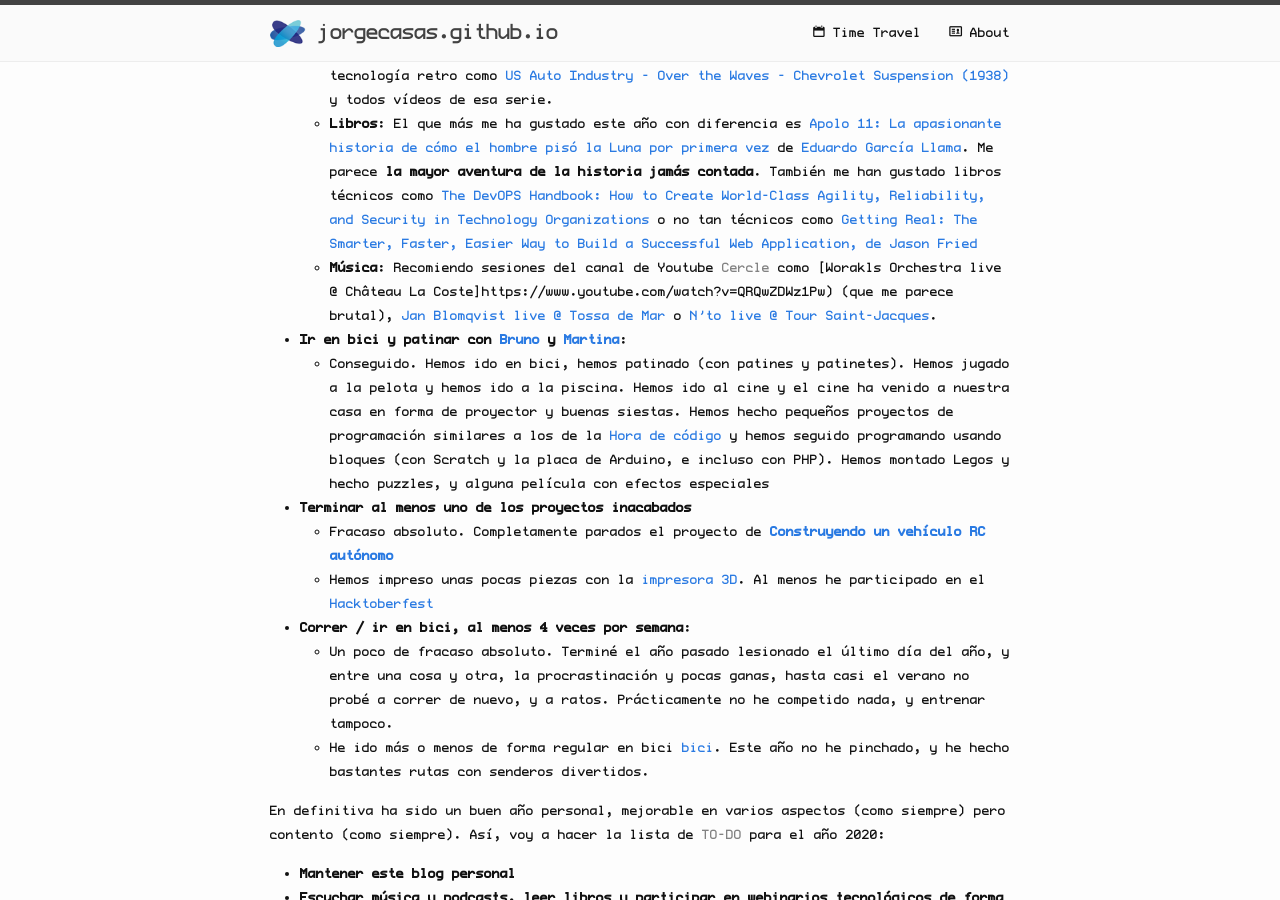
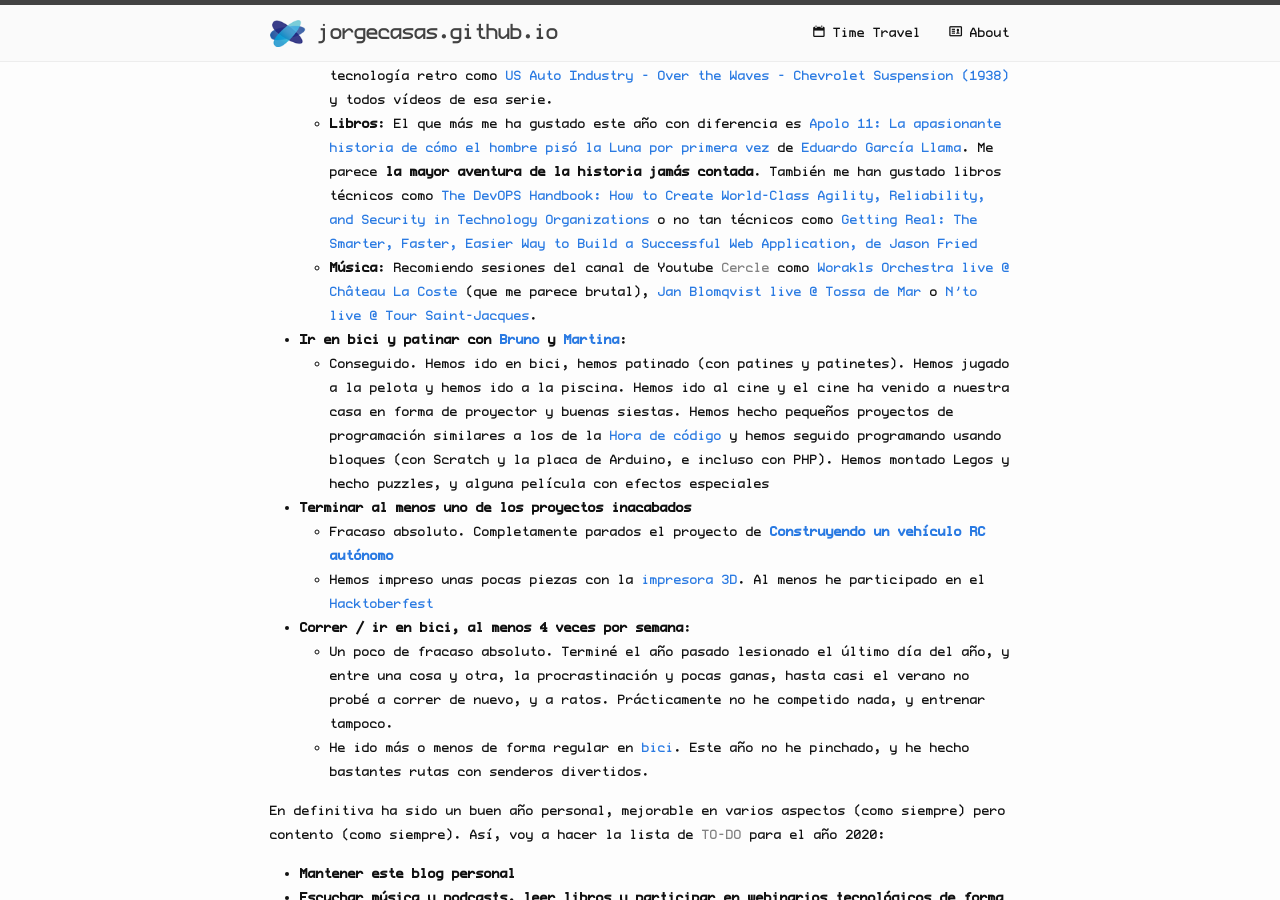
Before and after one commit to jorgecasas/jorgecasas.github.io, a Jekyll site: the page built from _posts/2019-12-31-2019.markdown, in a window 1280 px wide and 900 px high, scrolled down 1098 px. Built offline with Jekyll 4.4.1, drawn with Linux system fonts in a browser that asks for light colours; comment, search, counter and statistics services are not loaded.

Commit message:
Updated POST 2019

```diff
--- a/_posts/2019-12-31-2019.markdown
+++ b/_posts/2019-12-31-2019.markdown
@@ -22,7 +22,7 @@
   * Conseguido. De forma recurrente he estado escuchando _podcasts_ y he visto _webinarios_ en español e inglés. También he leído blogs y libros técnicos (y no técnicos) de diferentes temáticas que sé que me van a servir.
   * **Documentales, Series y Películas**: Me han gustado (entre otros) [One Strange Rock](https://www.netflix.com/watch/81071668), [Inside Bill's Brain - Decoding Bill Gates](https://www.netflix.com/watch/80184678), [El Gran Hackeo](https://www.netflix.com/watch/80117542), [Russian Doll](https://www.netflix.com/watch/80211499), [Derry Girls](https://www.netflix.com/watch/80993640)... También canales de Youtube [Dot CSV](https://www.youtube.com/watch?v=wEgn_sDMzoo) o [Jaime Altozano](https://www.youtube.com/watch?v=OE4gcdjFbmc), sin olvidar vídeos sueltos de tecnología retro como [US Auto Industry - Over the Waves - Chevrolet Suspension (1938)](https://www.youtube.com/watch?v=ej7CRAIGXow) y todos vídeos de esa serie.
   * **Libros**: El que más me ha gustado este año con diferencia es [Apolo 11: La apasionante historia de cómo el hombre pisó la Luna por primera vez](https://amzn.to/2SqPlRO) de [Eduardo García Llama](https://twitter.com/EGarciaLlama). Me parece **la mayor aventura de la historia jamás contada**. También me han gustado libros técnicos como [The DevOPS Handbook: How to Create World-Class Agility, Reliability, and Security in Technology Organizations](https://amzn.to/34Yz3lU) o no tan técnicos como [Getting Real: The Smarter, Faster, Easier Way to Build a Successful Web Application, de Jason Fried](https://amzn.to/2PXFfq8)
-  * **Música**: Recomiendo sesiones del canal de Youtube _Cercle_ como [Worakls Orchestra live @ Château La Coste]https://www.youtube.com/watch?v=QRQwZDWz1Pw) (que me parece brutal), [Jan Blomqvist live @ Tossa de Mar](https://www.youtube.com/watch?v=w1ElkNNsfm8) o [N'to live @ Tour Saint-Jacques](https://www.youtube.com/watch?v=LL0b2ZKEJoY).
+  * **Música**: Recomiendo sesiones del canal de Youtube _Cercle_ como [Worakls Orchestra live @ Château La Coste](https://www.youtube.com/watch?v=QRQwZDWz1Pw) (que me parece brutal), [Jan Blomqvist live @ Tossa de Mar](https://www.youtube.com/watch?v=w1ElkNNsfm8) o [N'to live @ Tour Saint-Jacques](https://www.youtube.com/watch?v=LL0b2ZKEJoY).
 
 * **Ir en bici y patinar con [Bruno](https://twitter.com/brunocasasabos) y [Martina](https://twitter.com/martinacasasab)**:
   * Conseguido. Hemos ido en bici, hemos patinado (con patines y patinetes). Hemos jugado a la pelota y hemos ido a la piscina. Hemos ido al cine y el cine ha venido a nuestra casa en forma de proyector y buenas siestas. Hemos hecho pequeños proyectos de programación similares a los de la [Hora de código](https://code.org/) y hemos seguido programando usando bloques (con Scratch y la placa de Arduino, e incluso con PHP). Hemos montado Legos y hecho puzzles, y alguna película con efectos especiales
@@ -33,7 +33,7 @@
 
 * **Correr / ir en bici, al menos 4 veces por semana**:
   * Un poco de fracaso absoluto. Terminé el año pasado lesionado el último día del año, y entre una cosa y otra, la procrastinación y pocas ganas, hasta casi el verano no probé a correr de nuevo, y a ratos. Prácticamente no he competido nada, y entrenar tampoco.
-  * He ido más o menos de forma regular en bici [bici]({{site.url}}/2016/07/26/iternova-smartbike-01). Este año no he pinchado, y he hecho bastantes rutas con senderos divertidos.
+  * He ido más o menos de forma regular en [bici]({{site.url}}/2016/07/26/iternova-smartbike-01). Este año no he pinchado, y he hecho bastantes rutas con senderos divertidos.
 
 En definitiva ha sido un buen año personal, mejorable en varios aspectos (como siempre) pero contento (como siempre). Así, voy a hacer la lista de _TO-DO_ para el año 2020:
 
```
